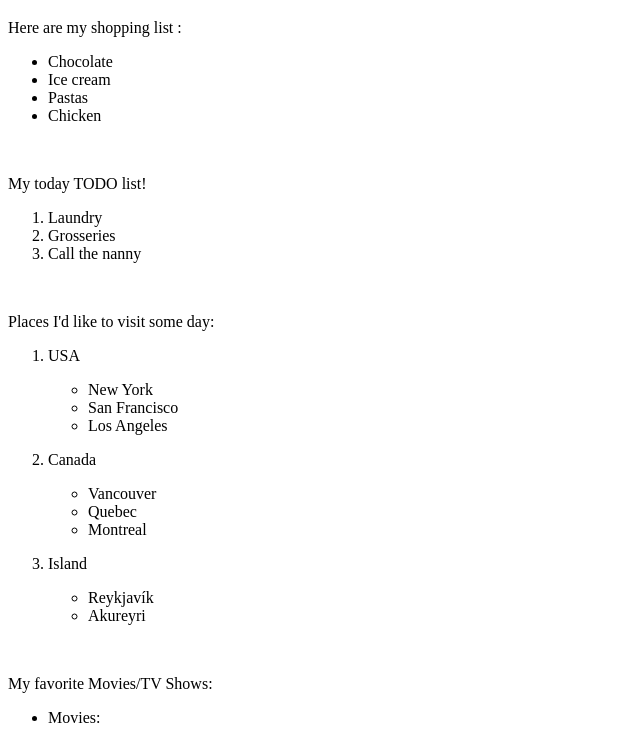
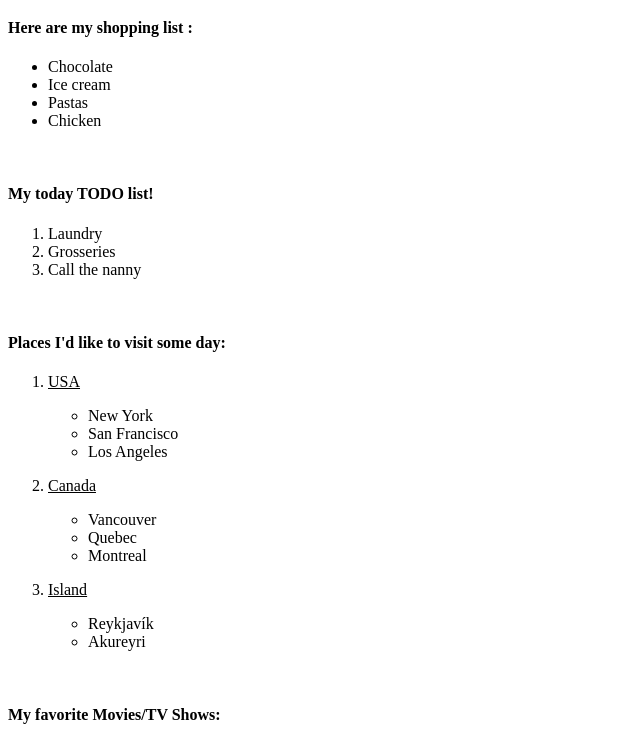
Before and after one commit to OpheNg/lists, a plain HTML site: page index.html in a window 1280 px wide. Shown: the part 61-800 px from the top of the page, without its empty margins (0-640 px from the left). Drawn offline with Linux system fonts and the light colour scheme.

Commit message:
lists ok underline countries

```diff
--- a/index.html
+++ b/index.html
@@ -10,7 +10,7 @@
   <body>
     <h1>Lists</h1>
 
-    <p>Here are my shopping list :</p>
+    <h4>Here are my shopping list :</h4>
     <ul>
       <li>Chocolate</li>
       <li>Ice cream</li>
@@ -18,17 +18,17 @@
       <li>Chicken</li>
     </ul>
     <br>
-    <p>My today TODO list!</p>
+    <h4>My today TODO list!</h4>
     <ol>
       <li>Laundry</li>
       <li>Grosseries</li>
       <li>Call the nanny</li>
     </ol>
     <br>
-    <p>Places I'd like to visit some day:</p>
+    <h4>Places I'd like to visit some day:</h4>
     <ol>
       <li>
-        <p>USA</p>
+        <p><u>USA</u></p>
         <ul>
           <li>New York</li>
           <li>San Francisco</li>
@@ -37,7 +37,7 @@
       </li>
 
       <li>
-        <p>Canada</p>
+        <p><u>Canada</u></p>
         <ul>
           <li>Vancouver</li>
           <li>Quebec</li>
@@ -46,7 +46,7 @@
       </li>
 
       <li>
-        <p>Island</p>
+        <p><u>Island</u></p>
         <ul>
           <li>Reykjavík</li>
           <li>Akureyri</li>
@@ -54,7 +54,7 @@
       </li>
     </ol>
     <br>
-    <p>My favorite Movies/TV Shows:</p>
+    <h4>My favorite Movies/TV Shows:</h4>
     <ul>
       <li>
         <p>Movies:</p>
```
